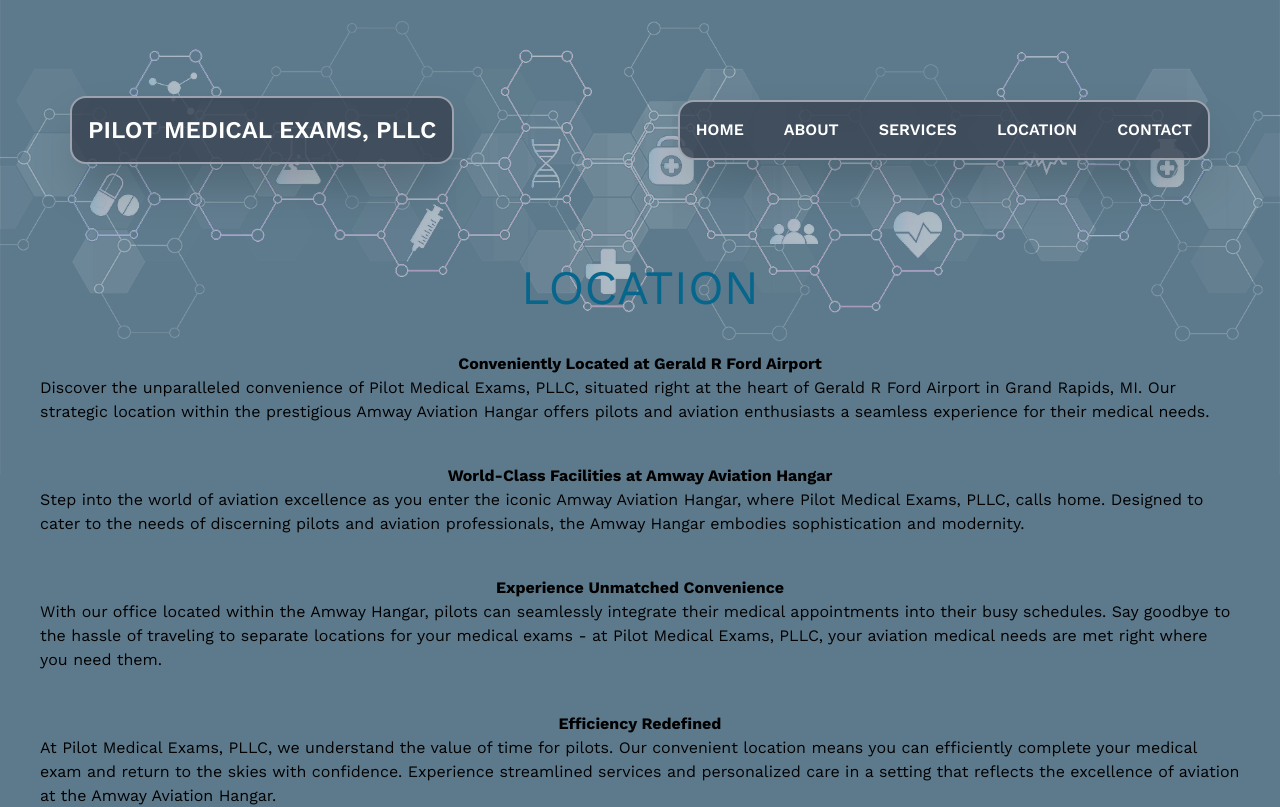
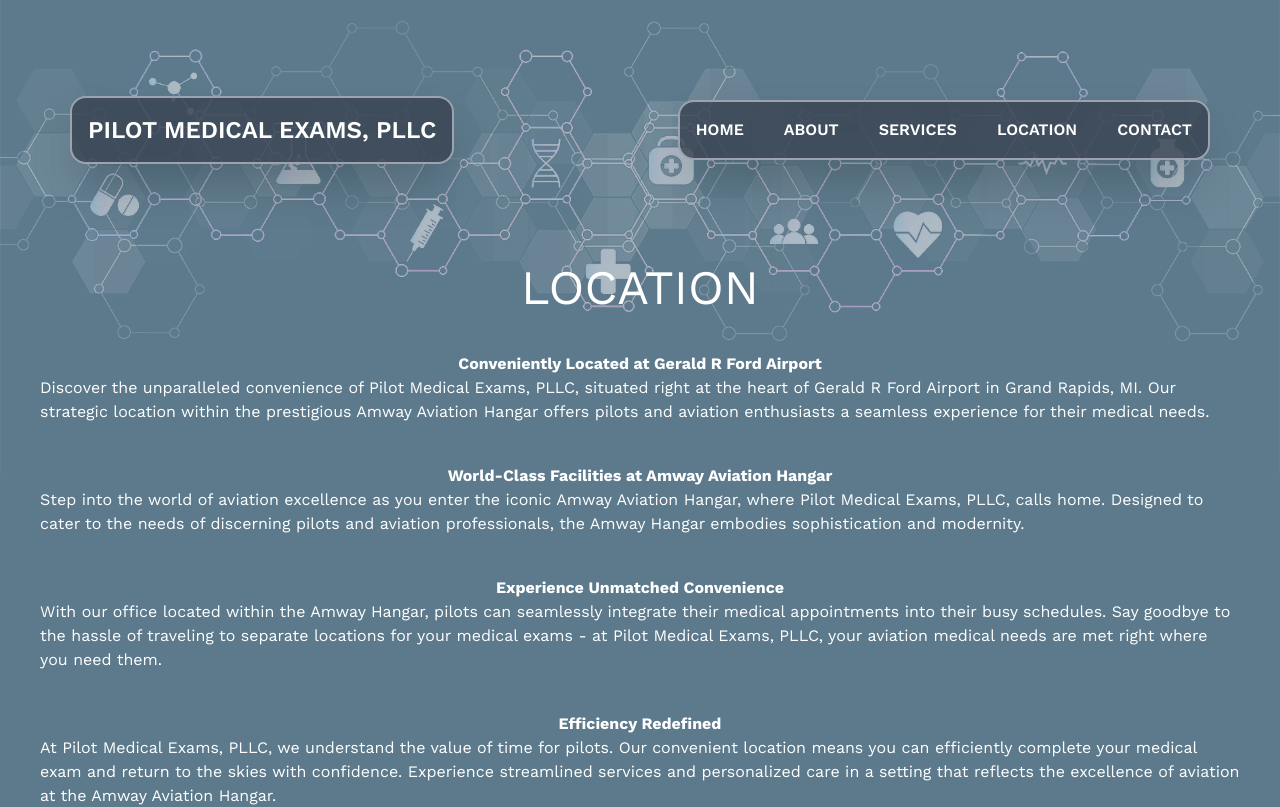
Before and after one commit to stevensedmondson/DadSite, a Next.js app in the folder dadsite/: page /location in a window 1280 px wide. Shown: the top 807 px of the page. Built offline with nearby package versions, Linux system fonts and the light colour scheme.

Commit message:
modified:   dadsite/src/app/location/page.tsx

```diff
--- a/dadsite/src/app/location/page.tsx
+++ b/dadsite/src/app/location/page.tsx
@@ -4,9 +4,9 @@
     return (
         <div className="p-10">
             <div>
-                <h1 className="flex justify-center uppercase text-5xl text-[#07668C] pt-5">Location</h1>
+                <h1 className="flex justify-center uppercase text-5xl text-white pt-5">Location</h1>
             </div>
-            <div className="flex flex-col items-center">
+            <div className="flex flex-col items-center text-white">
                 <h2 className="font-bold pt-10">
                     Conveniently Located at Gerald R Ford Airport
                 </h2>
```
